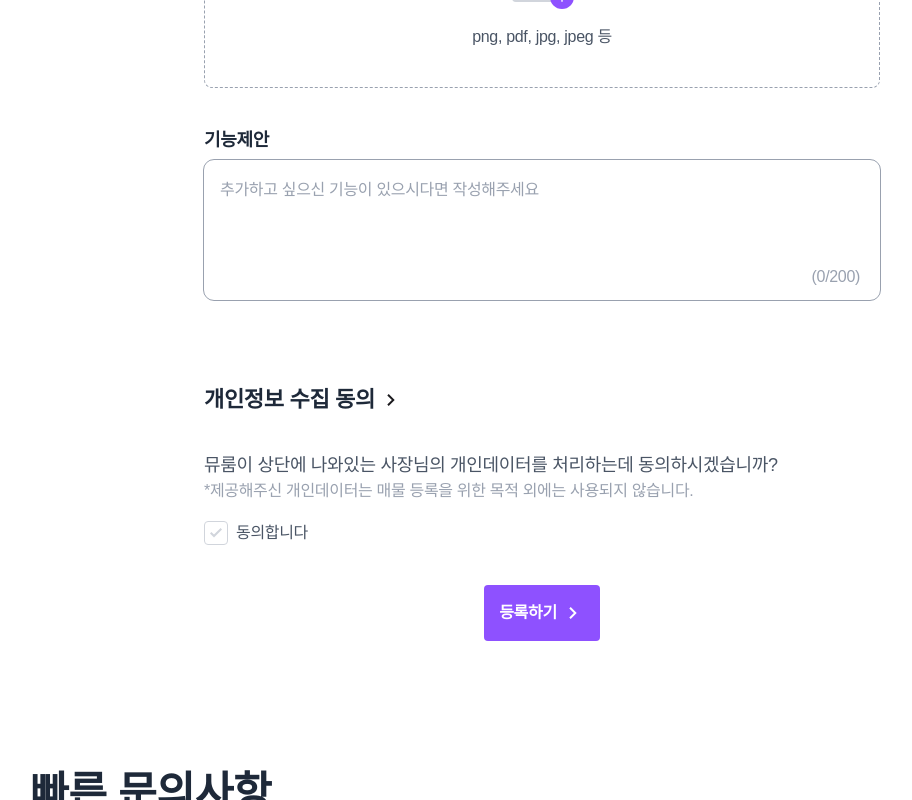
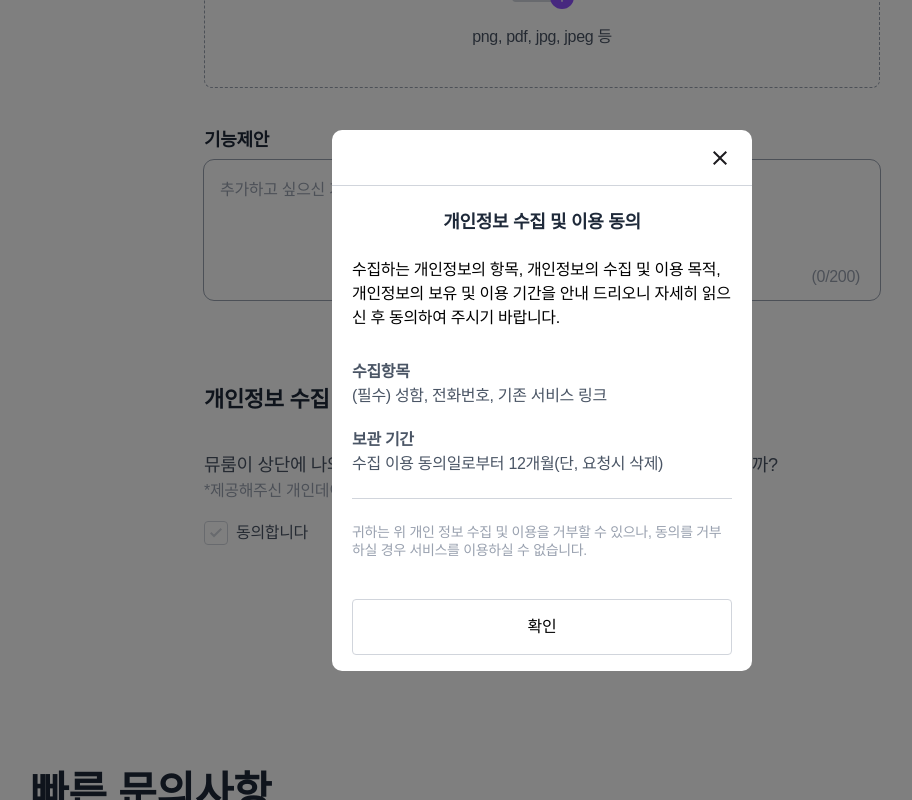
Before and after one commit to muroom-studio/muroom-frontend-beta, a Next.js app: page / in a window 1280 px wide. Both pictures are taken after a click on the button 488 px from the left and 7858 px from the top of the page. Shown: the part 7458-8258 px from the top of the page, without its empty margins (98-1010 px from the left). Built offline with nearby package versions, Linux system fonts and the light colour scheme.

Commit message:
feat: 모달창 추가

```diff
--- a/src/app/globals.css
+++ b/src/app/globals.css
@@ -45,6 +45,9 @@
         font-family: 'Pretendard', sans-serif;
         letter-spacing: var(--letter-spacing-base);
     }
+    button {
+        cursor: pointer;
+    }
 }
 
 /*
--- a/src/components/sections/InquirySection.tsx
+++ b/src/components/sections/InquirySection.tsx
@@ -26,6 +26,7 @@ export default function InquirySection() {
     const [submitted, setSubmitted] = useState(false);
     const [errors, setErrors] = useState<FormErrors>({});
     const [limitToastShown, setLimitToastShown] = useState(false);
+    const [viewModal, setViewModal] = useState(false);
 
     const nameRef = useRef<HTMLInputElement>(null);
     const phoneRef = useRef<HTMLInputElement>(null);
@@ -168,6 +169,52 @@ export default function InquirySection() {
     };
 
     return (
+        <>
+            {viewModal && (
+                <div className='fixed bg-black/50 z-999 left-0 top-0 w-full h-full grid place-items-center'>
+                    <div className='bg-white w-105 rounded-[10px]'>
+                        <div className='w-full h-14 px-5 py-4 flex justify-end border-b border-gray-300'>
+                            <button onClick={() => setViewModal(false)} className='cursor-pointer'>
+                                <Image src='/images/icons/delete-icon.svg' alt='close' width={24} height={24} />
+                            </button>
+                        </div>
+                        <div className='px-5 py-6'>
+                            <h2 className='text-center text-base-exl-18-2 text-gray-800 mb-6'>
+                                개인정보 수집 및 이용 동의
+                            </h2>
+                            <p className='mb-8'>
+                                수집하는 개인정보의 항목, 개인정보의 수집 및 이용 목적, 개인정보의 보유 및 이용 기간을
+                                안내 드리오니 자세히 읽으신 후 동의하여 주시기 바랍니다.
+                            </p>
+                            <h3 className='text-base-l-16-2 text-gray-600 mb-1'>수집항목</h3>
+                            <p className='text-base-l-16-1 text-gray-600 mb-6'>
+                                (필수) 성함, 전화번호, 기존 서비스 링크
+                            </p>
+                            <h3 className='text-base-l-16-2 text-gray-600 mb-1'>보관 기간</h3>
+                            <p className='text-base-l-16-1 text-gray-600 mb-6'>
+                                수집 이용 동의일로부터 12개월(단, 요청시 삭제)
+                            </p>
+                            <hr className='text-gray-300 mb-6' />
+                            <p className='text-base-m-14-1 text-gray-400'>
+                                귀하는 위 개인 정보 수집 및 이용을 거부할 수 있으나, 동의를 거부하실 경우 서비스를
+                                이용하실 수 없습니다.
+                            </p>
+                        </div>
+                        <div className='px-5 py-4'>
+                            <button
+                                className='border border-gray-300 w-full h-14 rounded-[4px]'
+                                onClick={() => {
+                                    setAgreement(true);
+                                    handleChange('agreement');
+                                    setViewModal(false);
+                                }}
+                            >
+                                확인
+                            </button>
+                        </div>
+                    </div>
+                </div>
+            )}
             <section id='inquiry-section' className='w-306 min-w-306 relative px-25 mb-50'>
                 <div className='mb-14 leading-[63px] text-[42px] font-semibold text-gray-800'>
                     <p>직접 문의하기</p>
@@ -184,7 +231,9 @@ export default function InquirySection() {
                                     type='text'
                                     id='name'
                                     placeholder='성함을 입력해주세요'
-                                className={`${inputStyles} ${name.trim() ? 'outline-gray-600' : 'outline-gray-400'}`}
+                                    className={`${inputStyles} ${
+                                        name.trim() ? 'outline-gray-600' : 'outline-gray-400'
+                                    }`}
                                     value={name}
                                     onChange={(e) => {
                                         setName(e.target.value);
@@ -204,7 +253,9 @@ export default function InquirySection() {
                                     type='tel'
                                     id='phone'
                                     placeholder='연락 받으실 번호를 입력해주세요'
-                                className={`${inputStyles} ${phone.trim() ? 'outline-gray-600' : 'outline-gray-400'}`}
+                                    className={`${inputStyles} ${
+                                        phone.trim() ? 'outline-gray-600' : 'outline-gray-400'
+                                    }`}
                                     value={phone}
                                     onChange={(e) => {
                                         const formattedPhone = formatPhoneNumber(e.target.value);
@@ -255,13 +306,18 @@ export default function InquirySection() {
                                     id='agreementInInquiry'
                                     name='agreement'
                                     className='peer hidden'
+                                    checked={agreement}
                                     required
                                     onChange={(e) => {
                                         setAgreement(e.target.checked);
                                         handleChange('agreement');
                                     }}
                                 />
-                            <div ref={agreementRef} tabIndex={-1} className='relative grid h-6 w-6 place-items-center'>
+                                <div
+                                    ref={agreementRef}
+                                    tabIndex={-1}
+                                    className='relative grid h-6 w-6 place-items-center'
+                                >
                                     {!agreement && (
                                         <>
                                             <Image
@@ -281,7 +337,12 @@ export default function InquirySection() {
                                         </>
                                     )}
                                     {agreement && (
-                                    <Image src='/images/icons/checked-icon.svg' alt='check' width={24} height={24} />
+                                        <Image
+                                            src='/images/icons/checked-icon.svg'
+                                            alt='check'
+                                            width={24}
+                                            height={24}
+                                        />
                                     )}
                                 </div>
 
@@ -291,7 +352,7 @@ export default function InquirySection() {
                             </label>
                             <span className='absolute w-40 mt-2 text-base-s-12-1 text-red-500'>{errors.agreement}</span>
                         </div>
-                    <button type='button' className='ml-1 cursor-pointer'>
+                        <button type='button' className='ml-1' onClick={() => setViewModal(true)}>
                             <Image src='/images/icons/right-arrow-icon-dark.svg' alt='' width={24} height={24} />
                         </button>
                     </div>
@@ -321,5 +382,6 @@ export default function InquirySection() {
                     </div>
                 </form>
             </section>
+        </>
     );
 }
--- a/src/components/sections/SubmitForm.tsx
+++ b/src/components/sections/SubmitForm.tsx
@@ -45,6 +45,7 @@ export default function SubmitForm() {
     const [filePreviews, setFilePreviews] = useState<FilePreview[]>([]);
     const [errors, setErrors] = useState<FormErrors>({});
     const [limitToastShown, setLimitToastShown] = useState(false);
+    const [viewModal, setViewModal] = useState(false);
 
     const nameRef = useRef<HTMLInputElement>(null);
     const phoneRef = useRef<HTMLInputElement>(null);
@@ -231,6 +232,52 @@ export default function SubmitForm() {
     };
 
     return (
+        <>
+            {viewModal && (
+                <div className='fixed bg-black/50 z-999 left-0 top-0 w-full h-full grid place-items-center'>
+                    <div className='bg-white w-105 rounded-[10px]'>
+                        <div className='w-full h-14 px-5 py-4 flex justify-end border-b border-gray-300'>
+                            <button onClick={() => setViewModal(false)} className='cursor-pointer'>
+                                <Image src='/images/icons/delete-icon.svg' alt='close' width={24} height={24} />
+                            </button>
+                        </div>
+                        <div className='px-5 py-6'>
+                            <h2 className='text-center text-base-exl-18-2 text-gray-800 mb-6'>
+                                개인정보 수집 및 이용 동의
+                            </h2>
+                            <p className='mb-8'>
+                                수집하는 개인정보의 항목, 개인정보의 수집 및 이용 목적, 개인정보의 보유 및 이용 기간을
+                                안내 드리오니 자세히 읽으신 후 동의하여 주시기 바랍니다.
+                            </p>
+                            <h3 className='text-base-l-16-2 text-gray-600 mb-1'>수집항목</h3>
+                            <p className='text-base-l-16-1 text-gray-600 mb-6'>
+                                (필수) 성함, 전화번호, 기존 서비스 링크
+                            </p>
+                            <h3 className='text-base-l-16-2 text-gray-600 mb-1'>보관 기간</h3>
+                            <p className='text-base-l-16-1 text-gray-600 mb-6'>
+                                수집 이용 동의일로부터 12개월(단, 요청시 삭제)
+                            </p>
+                            <hr className='text-gray-300 mb-6' />
+                            <p className='text-base-m-14-1 text-gray-400'>
+                                귀하는 위 개인 정보 수집 및 이용을 거부할 수 있으나, 동의를 거부하실 경우 서비스를
+                                이용하실 수 없습니다.
+                            </p>
+                        </div>
+                        <div className='px-5 py-4'>
+                            <button
+                                className='border border-gray-300 w-full h-14 rounded-[4px]'
+                                onClick={() => {
+                                    setAgreement(true);
+                                    handleChange('agreement');
+                                    setViewModal(false);
+                                }}
+                            >
+                                확인
+                            </button>
+                        </div>
+                    </div>
+                </div>
+            )}
             <form className='px-43.5' onSubmit={handleSubmit} noValidate>
                 {/* <Toaster position='top-center' /> */}
                 <h1 className='text-title-s-22-1 text-gray-800 mb-10'>등록정보</h1>
@@ -397,14 +444,16 @@ export default function SubmitForm() {
                             }}
                             onKeyDown={handleSuggestionKeyDown}
                         />
-                    <span className='absolute bottom-5 right-5 text-base-l-16-1 text-gray-400'>({charCount}/200)</span>
+                        <span className='absolute bottom-5 right-5 text-base-l-16-1 text-gray-400'>
+                            ({charCount}/200)
+                        </span>
                     </div>
                 </div>
 
                 <div className='mb-10'>
                     <div className='mb-10 flex items-center'>
                         <h2 className='text-title-s-22-2 text-gray-800'>개인정보 수집 동의</h2>
-                    <button type='button' className='ml-1 cursor-pointer'>
+                        <button type='button' className='ml-1 cursor-pointer' onClick={() => setViewModal(true)}>
                             <Image src='/images/icons/right-arrow-icon-dark.svg' alt='' width={24} height={24} />
                         </button>
                     </div>
@@ -419,6 +468,7 @@ export default function SubmitForm() {
                         <label htmlFor='agreementInSubmitForm' className='group w-30 flex items-center cursor-pointer'>
                             <input
                                 type='checkbox'
+                                checked={agreement}
                                 id='agreementInSubmitForm'
                                 name='agreement'
                                 className='peer hidden'
@@ -485,5 +535,6 @@ export default function SubmitForm() {
                     </div>
                 </div>
             </form>
+        </>
     );
 }
```
Lines whose indentation alone changed are shown as unchanged.
